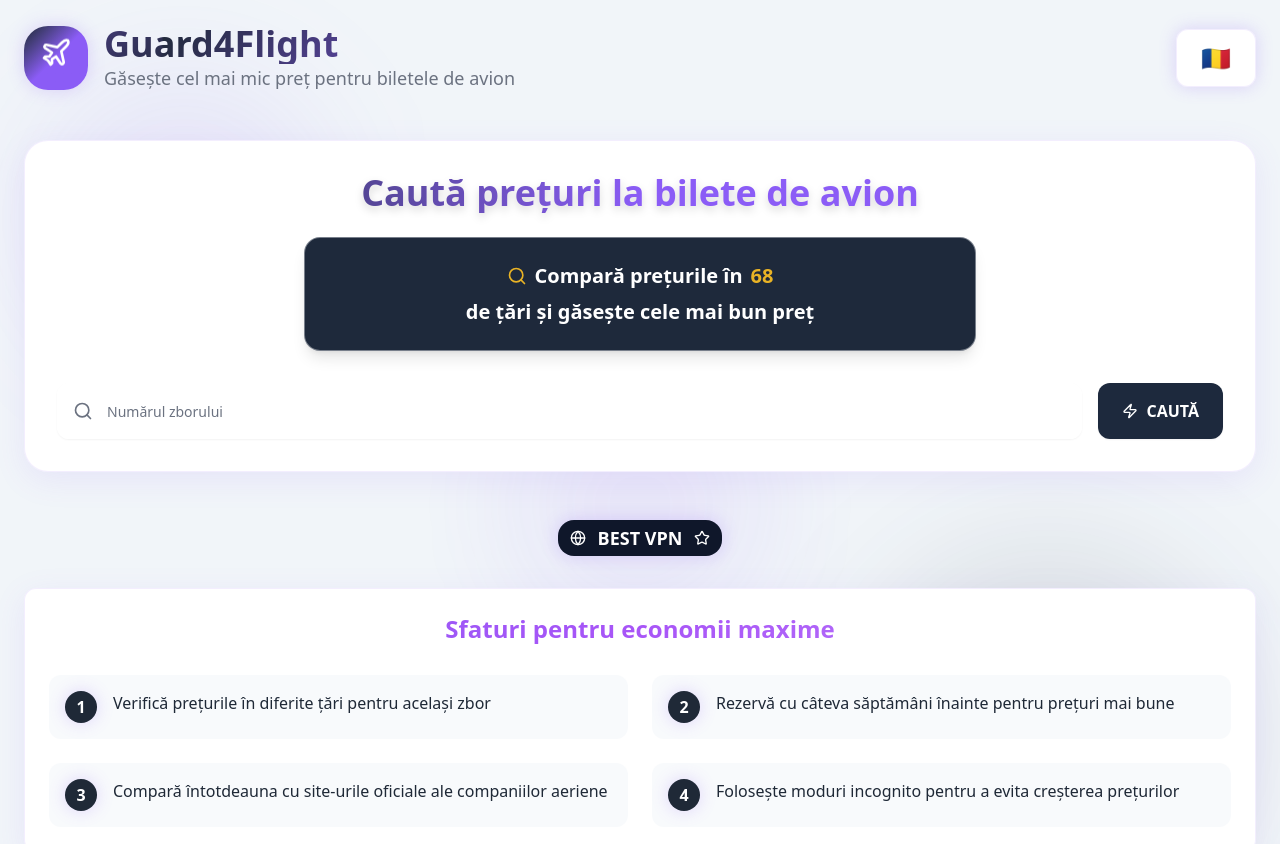
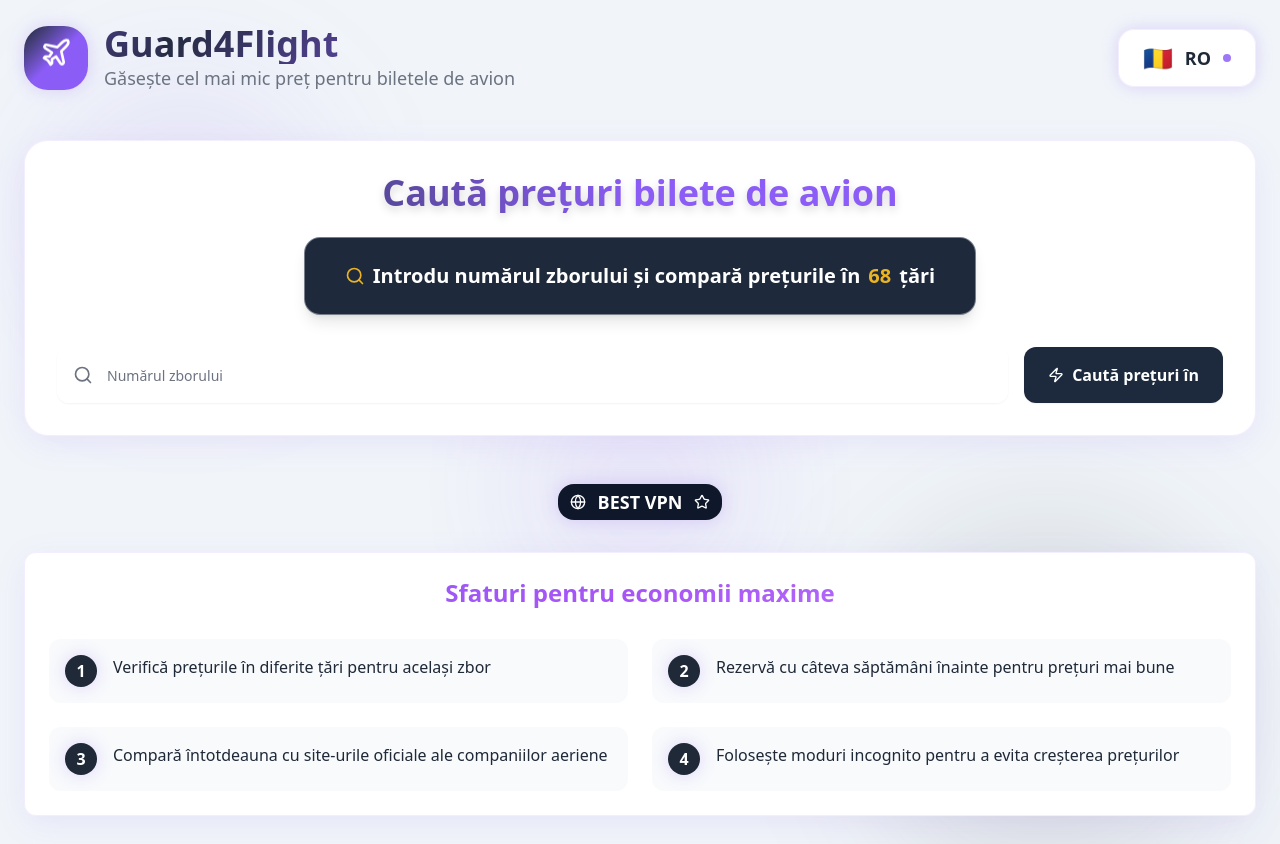
Before and after one commit to imbriscaa18-max/guard4flight, a Next.js app: page / in a window 1280 px wide. Shown: the top 844 px of the page. Built offline with nearby package versions, Linux system fonts and the light colour scheme.

Commit message:
feat: replace language selector with functional button
Introduce modern, interactive language switcher with flag and code.

#VERCEL_SKIP

Co-authored-by: null <230364276+imbriscaa18-max@users.noreply.github.com>

```diff
--- a/app/page.tsx
+++ b/app/page.tsx
@@ -564,7 +564,6 @@ export default function FlightPriceFinder() {
   const [animationPhase, setAnimationPhase] = useState<"idle" | "takeoff" | "landing">("idle")
   const [showAllCountries, setShowAllCountries] = useState(false)
   const [language, setLanguage] = useState<"ro" | "en" | "fr" | "es">("ro")
-  const [showLanguageMenu, setShowLanguageMenu] = useState(false)
   const [showAnimation, setShowAnimation] = useState(false)
 
   const t = translations[language]
@@ -574,6 +573,23 @@ export default function FlightPriceFinder() {
   const maxSavings = highestPrice - lowestPrice
 
   const displayedComparisons = showAllCountries ? priceComparisons : priceComparisons.slice(0, 15)
+
+  const cycleLanguage = () => {
+    const languages: ("ro" | "en" | "fr" | "es")[] = ["ro", "en", "fr", "es"]
+    const currentIndex = languages.indexOf(language)
+    const nextIndex = (currentIndex + 1) % languages.length
+    setLanguage(languages[nextIndex])
+  }
+
+  const getCurrentLanguageInfo = () => {
+    const languageInfo = {
+      ro: { flag: "🇷🇴", name: "RO" },
+      en: { flag: "🇺🇸", name: "EN" },
+      fr: { flag: "🇫🇷", name: "FR" },
+      es: { flag: "🇪🇸", name: "ES" },
+    }
+    return languageInfo[language]
+  }
 
   return (
     <div className="min-h-screen bg-background relative overflow-hidden">
@@ -599,42 +615,14 @@ export default function FlightPriceFinder() {
           </div>
 
           <div className="flex items-center gap-6 animate-slide-in-right">
-            <div className="relative ml-8">
-              <button
-                onClick={() => setShowLanguageMenu(!showLanguageMenu)}
-                className="flex items-center gap-2 px-4 py-3 rounded-xl glass-card-modern hover-lift-modern transition-all duration-300 animate-glow min-w-[80px] justify-center"
-              >
-                <span className="text-2xl animate-pulse-modern">
-                  {language === "ro" && "🇷🇴"}
-                  {language === "en" && "🇺🇸"}
-                  {language === "fr" && "🇫🇷"}
-                  {language === "es" && "🇪🇸"}
-                </span>
-              </button>
-
-              {showLanguageMenu && (
-                <div className="absolute top-full left-0 mt-2 bg-card border border-border shadow-2xl p-2 z-50 animate-slide-in-left min-w-[160px] rounded-xs">
-                  {[
-                    { code: "ro", flag: "🇷🇴", name: "Română" },
-                    { code: "en", flag: "🇺🇸", name: "English" },
-                    { code: "fr", flag: "🇫🇷", name: "Français" },
-                    { code: "es", flag: "🇪🇸", name: "Español" },
-                  ].map((lang, index) => (
-                    <button
-                      key={lang.code}
-                      onClick={() => {
-                        setLanguage(lang.code as "ro" | "en" | "fr" | "es")
-                        setShowLanguageMenu(false)
-                      }}
-                      className={`flex items-center gap-3 w-full px-4 py-2 rounded-lg hover:bg-muted transition-all duration-200 animate-fade-in-up animate-delay-${(index + 1) * 100}`}
-                    >
-                      <span className="text-lg">{lang.flag}</span>
-                      <span className="font-medium">{lang.name}</span>
-                    </button>
-                  ))}
-                </div>
-              )}
-            </div>
+            <button
+              onClick={cycleLanguage}
+              className="flex items-center gap-3 px-6 py-3 rounded-2xl glass-card-modern hover-lift-modern transition-all duration-300 animate-glow min-w-[120px] justify-center border-2 border-accent/20 hover:border-accent/40"
+            >
+              <span className="text-2xl animate-pulse-modern">{getCurrentLanguageInfo().flag}</span>
+              <span className="font-bold text-foreground text-lg">{getCurrentLanguageInfo().name}</span>
+              <div className="w-2 h-2 bg-accent rounded-full animate-pulse"></div>
+            </button>
           </div>
         </div>
       </header>
@@ -644,14 +632,14 @@ export default function FlightPriceFinder() {
           <div className="glass-card-modern rounded-3xl p-8 hover-lift-modern">
             <div className="text-center mb-8">
               <h2 className="text-4xl font-bold bg-gradient-to-r from-primary via-accent to-secondary bg-clip-text text-transparent mb-6 animate-fade-in-scale drop-shadow-lg">
-                Caută prețuri la bilete de avion
+                {t.searchTitle}
               </h2>
               <div className="search-description-box backdrop-blur-sm rounded-2xl p-6 border border-border/50 shadow-lg mx-auto max-w-2xl">
                 <p className="text-xl font-semibold animate-fade-in-up animate-delay-300 flex items-center justify-center gap-2 flex-wrap">
                   <Search className="w-5 h-5 text-accent animate-pulse-modern" />
-                  <span>Compară prețurile în</span>{" "}
+                  <span>{t.searchDescription}</span>{" "}
                   <span className="font-bold text-accent animate-pulse-modern">{countries.length}</span>{" "}
-                  <span>de țări și găsește cele mai bun preț</span>
+                  <span>{t.countriesGlobal}</span>
                 </p>
               </div>
             </div>
@@ -685,7 +673,7 @@ export default function FlightPriceFinder() {
                 ) : (
                   <div className="flex items-center gap-2">
                     <Zap className="w-4 h-4 text-white" />
-                    <span className="text-white">CAUTĂ</span>
+                    <span className="text-white">{t.searchPrices}</span>
                   </div>
                 )}
               </Button>
```
